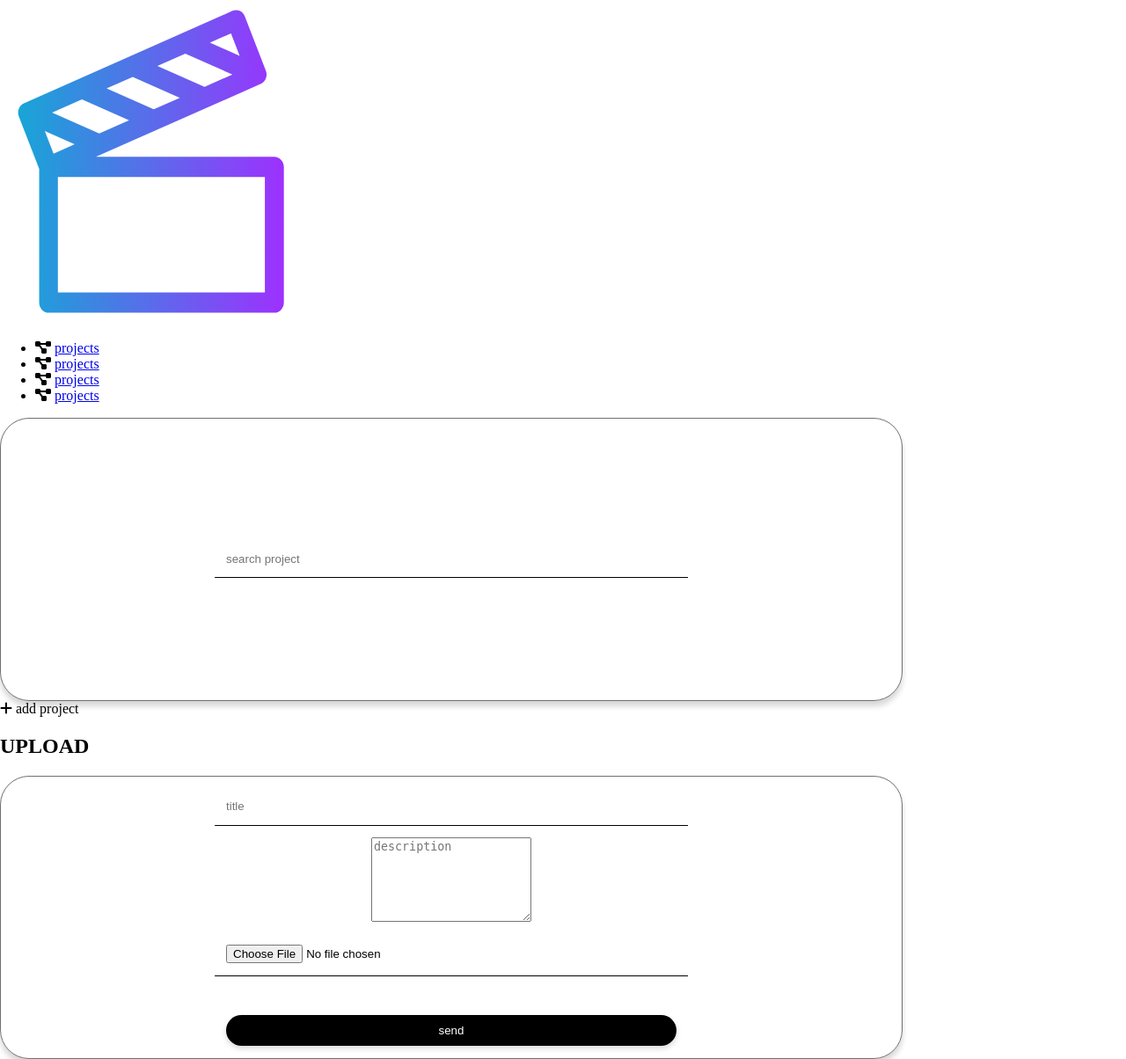
After one commit to Mriabcew/MyMovie, a PHP site: page /public/views/add-movie.php in a window 1280 px wide. The commit adds this page. Shown: the whole page at 88% size. Run offline with PHP 8.4, Linux system fonts and the light colour scheme; some libraries are stand-ins or nearby versions.

Commit message:
File send process

```diff
--- a/Routing.php
+++ b/Routing.php
@@ -2,6 +2,7 @@
 
 require_once 'src/controllers/DefaultController.php';
 require_once 'src/controllers/SecurityController.php';
+require_once 'src/controllers/MovieController.php';
 
 class Routing {
     public static $routes;
--- a/index.php
+++ b/index.php
@@ -11,5 +11,6 @@ Routing::get('profile', 'DefaultController');
 Routing::get('settings', 'DefaultController');
 Routing::get('register', 'DefaultController');
 Routing::post('login', 'SecurityController');
+Routing::post('addMovie', 'MovieController');
 
 Routing::run($path);
--- /dev/null
+++ b/public/views/add-movie.php
@@ -0,0 +1,66 @@
+<!DOCTYPE html>
+
+<head>
+    <link rel="stylesheet" type="text/css" href="public/css/style.css">
+    <link rel="stylesheet" type="text/css" href="public/css/projects.css">
+
+    <script src="https://kit.fontawesome.com/723297a893.js" crossorigin="anonymous"></script>
+    <title>PROJECTS</title>
+</head>
+
+<body>
+<div class="base-container">
+    <nav>
+        <img src="public/img/logo.svg">
+        <ul>
+            <li>
+                <i class="fas fa-project-diagram"></i>
+                <a href="#" class="button">projects</a>
+            </li>
+            <li>
+                <i class="fas fa-project-diagram"></i>
+                <a href="#" class="button">projects</a>
+            </li>
+            <li>
+                <i class="fas fa-project-diagram"></i>
+                <a href="#" class="button">projects</a>
+            </li>
+            <li>
+                <i class="fas fa-project-diagram"></i>
+                <a href="#" class="button">projects</a>
+            </li>
+        </ul>
+    </nav>
+    <main>
+        <header>
+            <div class="search-bar">
+                <form>
+                    <input placeholder="search project">
+                </form>
+            </div>
+            <div class="add-project">
+                <i class="fas fa-plus"></i> add project
+            </div>
+        </header>
+        <section class="project-form">
+            <h1>UPLOAD</h1>
+            <form action="addMovie" method="POST" ENCTYPE="multipart/form-data">
+                <div class="messages">
+                    <?php
+                    if(isset($messages)){
+                        foreach($messages as $message) {
+                            echo $message;
+                        }
+                    }
+                    ?>
+                </div>
+                <input name="title" type="text" placeholder="title">
+                <textarea name="description" rows=10 placeholder="description"></textarea>
+
+                <input type="file" name="file"/><br/>
+                <button type="submit">send</button>
+            </form>
+        </section>
+    </main>
+</div>
+</body>
```
Also changed, not shown: src/controllers/MovieController.php (added, +44 -0 lines), src/models/Movie.php (added, +52 -0 lines), 1 other file.
